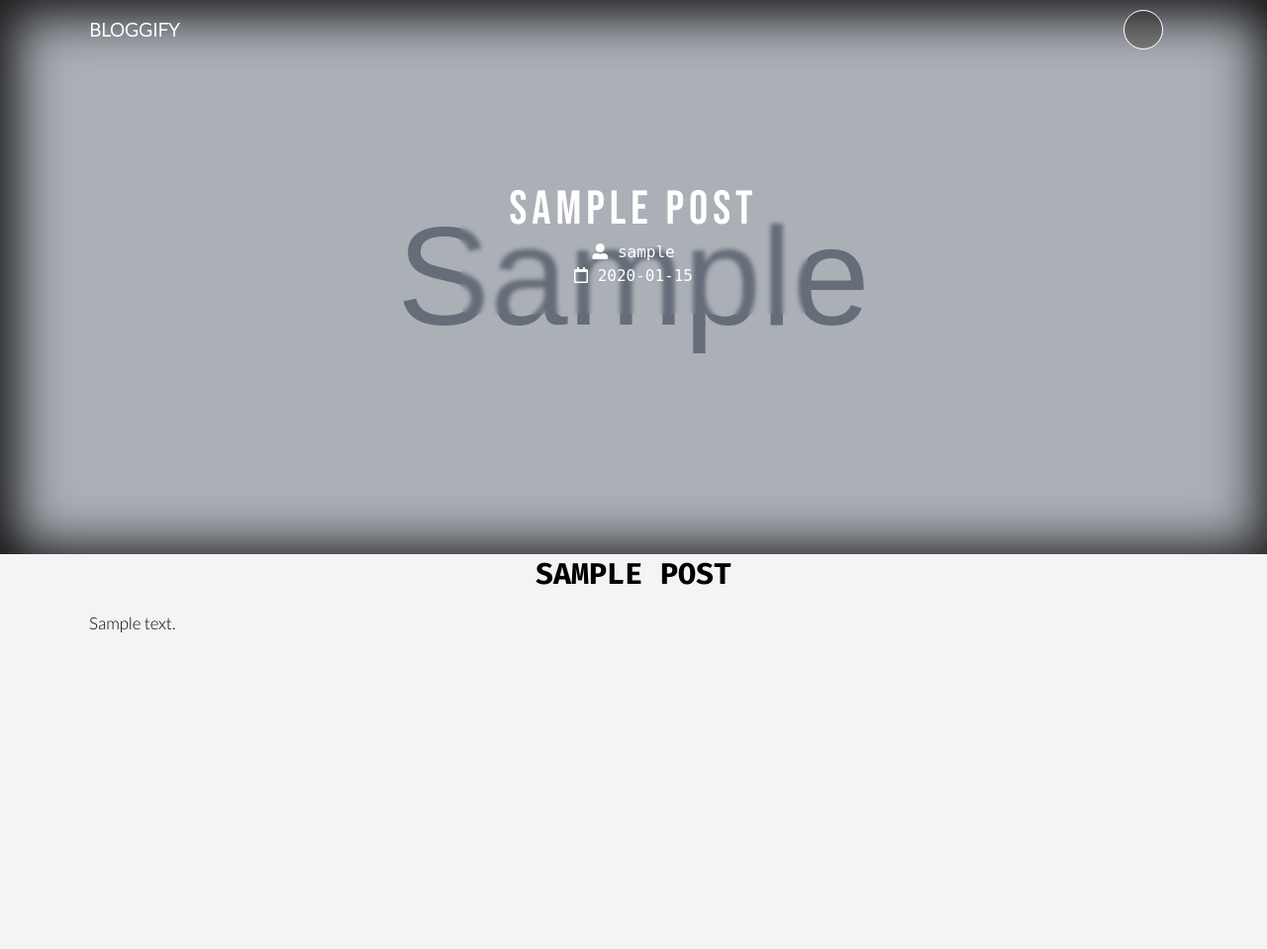
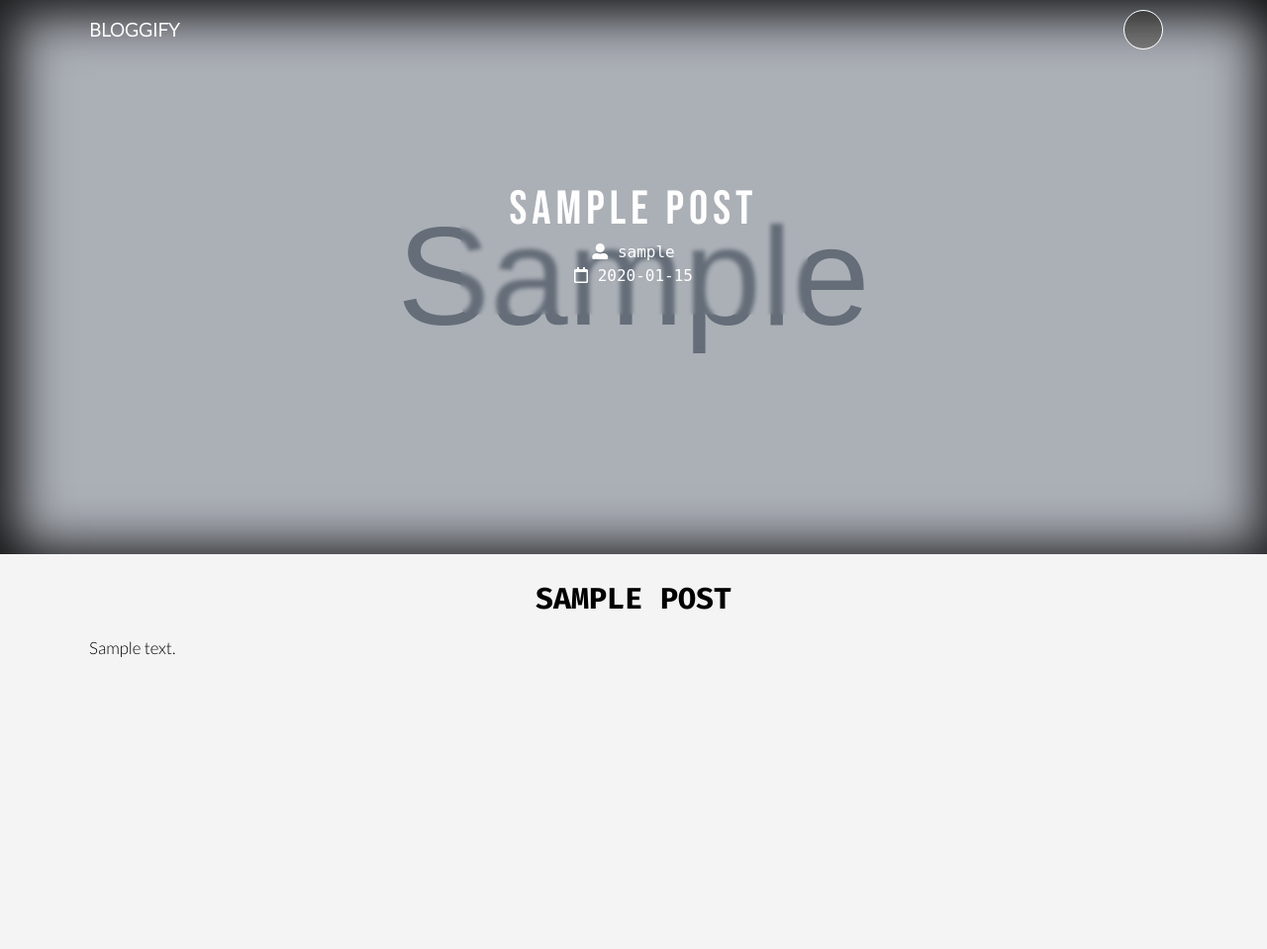
Before and after one commit to Blogify2021/Blogify, a Flask app: page /post/1 in a window 1280 px wide. Shown: the top 959 px of the page at 99% size. Run offline with Flask 2, Linux system fonts and the light colour scheme; tables that the repository leaves empty hold one stand-in row (values such as "Sample post"); grey boxes marked "Sample" are stand-in pictures; some libraries are stand-ins or nearby versions; grey boxes are pictures that could not be loaded.

Commit message:
blog css changes

```diff
--- a/static/CSS/blog.css
+++ b/static/CSS/blog.css
@@ -168,7 +168,9 @@ a {
   margin-top: 10px;
   font-size: 3rem;
 }
-
+.non-empty-blog {
+  padding: 25px 0;
+}
 .non-empty-blog h1 {
   text-align: center;
   text-transform: uppercase;
```
